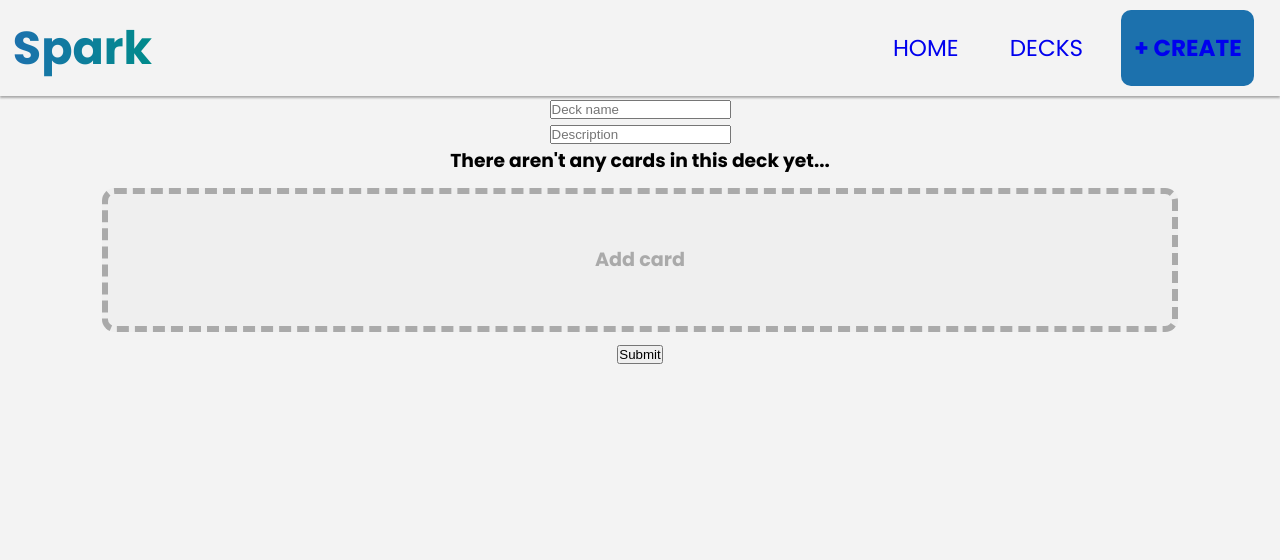
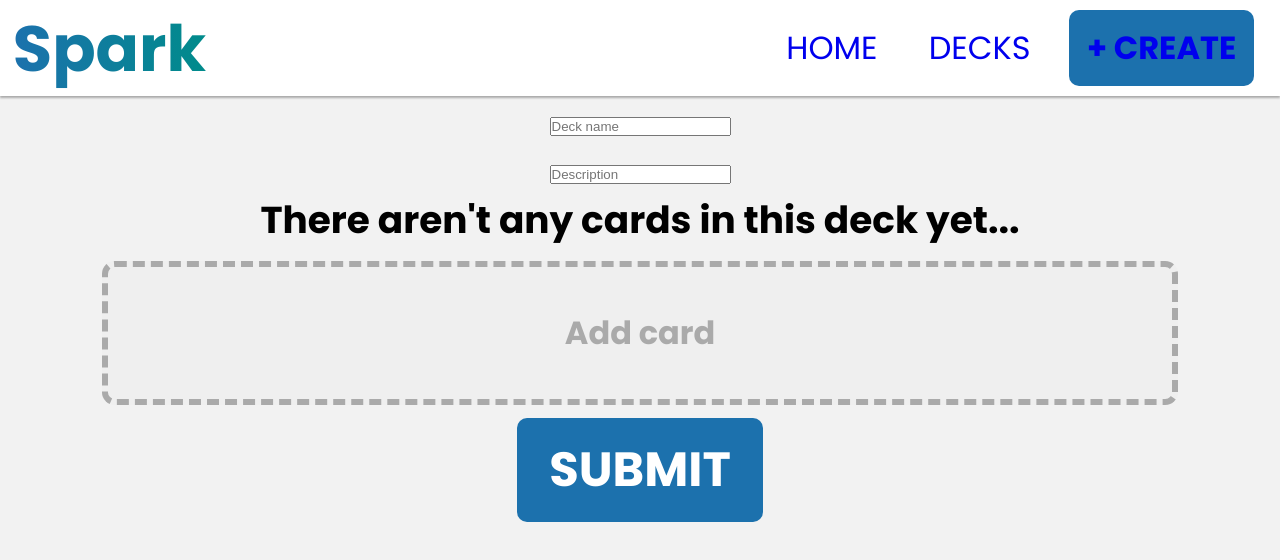
Before and after one commit to notverygood135/flashcard, a React (Vite) app: page /create in a window 1280 px wide. Shown: the top 560 px of the page. Built offline with nearby package versions, Linux system fonts and the light colour scheme.

Commit message:
Added test feature

```diff
--- a/src/App.css
+++ b/src/App.css
@@ -4,5 +4,5 @@
 }
 
 body {
-    background: #f3f3f3;
+    background: #f2f2f2;
 }
--- a/src/App.jsx
+++ b/src/App.jsx
@@ -5,6 +5,7 @@ import Home from './Home/Home';
 import Create from './Create/Create';
 import Decks from './Decks/Decks';
 import DeckEdit from './Create/DeckEdit';
+import Test from './Test/Test';
 
 export default function App() {
     return (
@@ -16,6 +17,7 @@ export default function App() {
                 <Route path="/decks" element={<Decks />} />
                 <Route path="/create" element={<Create />} />
                 <Route path={'/decks/:id'} exact element={<DeckEdit />} />
+                <Route path={'/test/:id'} exact element={<Test />} />
                 <Route component={Error} />
             </Routes>
         </div>
--- a/src/Create/Create.jsx
+++ b/src/Create/Create.jsx
@@ -123,7 +123,7 @@ export default function Create() {
             </form>
             {cardList.length > 0 ? cardList : <h3>There aren't any cards in this deck yet...</h3>}
             <button className={styles.addCardButton} onClick={addCard}>Add card</button>
-            <button type="submit" onClick={create}>Submit</button>
+            <button type="submit" onClick={create} id={styles.submitButton}>Submit</button>
         </section>
         </>
     )
--- a/src/Create/Create.module.css
+++ b/src/Create/Create.module.css
@@ -83,3 +83,22 @@
 #delete:hover {
     background: var(--lightRed)
 }
+
+#submitButton {
+    padding: 0.5rem 1rem;
+    font-size: 1.5rem;
+    font-family: 'Poppins', sans-serif;
+    font-weight: 700;
+    text-transform: uppercase;
+    min-width: 5rem;
+    background: var(--darkBlue);
+    color: white;
+    border: none;
+    border-radius: 10px;
+    font-weight: 700;
+}
+
+#submitButton:hover {
+    background: var(--lightBlue);
+    cursor: pointer;
+}
--- a/src/Create/DeckEdit.jsx
+++ b/src/Create/DeckEdit.jsx
@@ -172,7 +172,7 @@ export default function DeckEdit() {
             </form>
             {cardList.length > 0 ? cardList : <h3>There aren't any cards in this deck yet...</h3>}
             <button className={styles.addCardButton} onClick={addCard}>Add card</button>
-            <button type="submit"  onClick={update}>Submit</button>
+            <button type="submit"  onClick={update} id={styles.submitButton}>Submit</button>
         </section>
         </>
     )
--- a/src/Decks/DeckItem.jsx
+++ b/src/Decks/DeckItem.jsx
@@ -1,4 +1,4 @@
-import { BiPencil, BiTrash } from 'react-icons/bi';
+import { BiPencil, BiTrash, BiBook } from 'react-icons/bi';
 import { NavLink } from 'react-router-dom';
 import styles from './Decks.module.css'
 
@@ -22,6 +22,9 @@ export default function DeckItem(props) {
                     <button className={styles.deckButton}>
                         <NavLink id={styles.edit} to={`/decks/${props.id}`}><BiPencil /></NavLink>
                     </button>
+                    <button className={styles.deckButton}>
+                        <NavLink id={styles.edit} to={`/test/${props.id}`}><BiBook /></NavLink>
+                    </button>
                     <button onClick={() => props.delete(props.id)} className={styles.deckButton} id={styles.delete}><BiTrash /></button>
                 </div>
             </div>
--- a/src/Navbar/Navbar.module.css
+++ b/src/Navbar/Navbar.module.css
@@ -9,6 +9,7 @@
     align-items: center;
     padding: 0 1vw;
     height: 12vh;
+    background: white;
     box-shadow: 0 2px 2px #AAAAAA;
 }
 
--- /dev/null
+++ b/src/Test/Test.jsx
@@ -0,0 +1,79 @@
+import { useState, useEffect } from 'react';
+import { useParams } from 'react-router-dom';
+import styles from './Test.module.css';
+import TestCard from './TestCard';
+import { BiChevronLeft, BiChevronRight } from 'react-icons/bi'
+
+export default function Test() {
+    const deckID = useParams().id;
+    const [deckData, setDeckData] = useState({});
+    const [cards, setCards] = useState([]);
+    const [cardsData, setCardsData] = useState({});
+    const [currentCard, setCurrentCard] = useState(0);
+
+    const cardList = cards.map(card =>
+        <TestCard
+            key={card.id}
+            id={card.id}
+            deckID={card.deckid}
+            question={cardsData[card.id]?.question}
+            answer={cardsData[card.id]?.answer}
+            examples={cardsData[card.id]?.examples}
+        />
+    );
+
+    useEffect(() => {
+        getDeck(deckID);
+        getDeckCards(deckID);
+    }, []);
+
+    function getDeck(deckID) {
+        fetch('http://localhost:3001/decks')
+        .then(response => {
+            return response.json();
+        })
+        .then(data => {
+            data = data.filter(deck => deck.id === deckID);
+            setDeckData({name: data[0].name, description: data[0].description});
+        });
+    }
+
+    function getDeckCards(deckID) {
+        let cardsData = {};
+        fetch(`http://localhost:3001/cards/${deckID}`)
+        .then(response => {
+            return response.json();
+        })
+        .then(data => {
+            data.sort(() => Math.random() - 0.5);
+            setCards(data);
+            data.forEach(card =>
+                cardsData[card.id] = {question: card.question, answer: card.answer, examples: card.examples});
+            setCardsData(cardsData);
+        });
+    }
+
+    function handleClick(direction) {
+        setCurrentCard(prevCard => prevCard + direction);
+    }
+
+    return (
+        <>
+        <section id={styles.testContainer}>
+            <div className={styles.testButtonWrapper}>
+                {currentCard > 0 &&
+                <button onClick={() => handleClick(-1)} className={styles.testButton}>
+                    <BiChevronLeft />
+                </button>}
+            </div>
+            {cardList.length > 0 ? cardList[currentCard] : <h3>There aren't any cards in this deck yet...</h3>}
+            <div className={styles.testButtonWrapper}>
+                {currentCard < cardList.length - 1 &&
+                <button onClick={() => handleClick(1)} className={styles.testButton}>
+                    <BiChevronRight />
+                </button>}
+            </div>
+        </section>
+        </>
+    )
+}
--- /dev/null
+++ b/src/Test/Test.module.css
@@ -0,0 +1,78 @@
+:root {
+    --darkBlue: #1c71ad;
+    --lightBlue: #228ad4;
+    --darkRed: #bd1917;
+    --lightRed: #e02e2b;
+}
+
+#testContainer {
+    height: 88vh;
+    padding: 0 3rem;
+    display: flex;
+    justify-content: space-between;
+    align-items: center;
+}
+
+.testButtonWrapper {
+    height: 3rem;
+    width: 3rem;
+}
+
+.testButton {
+    display: flex;
+    justify-content: center;
+    align-items: center;
+    font-size: 3rem;
+    border-radius: 50%;
+    border: none;
+    background: var(--darkBlue);
+    color: white
+}
+
+.testButton:hover {
+    cursor: pointer;
+    background: var(--lightBlue);
+}
+
+#testCard {
+    width: 50vw;
+    height: 60vh;
+    display: flex;
+    flex-direction: column;
+    justify-content: space-around;
+    align-items: center;
+
+    background: white;
+    font-family: 'Poppins', sans-serif;
+    border-radius: 1rem;
+    box-shadow: 0 5px 5px #AAAAAA;
+}
+
+#testCard:hover {
+    cursor: pointer;
+}
+
+#testCard h1 {
+    font-size: 2rem;
+}
+
+#testCard h2 {
+    font-size: 1.5rem;
+}
+
+#cardQuestion {
+    height:40%;
+    display: flex;
+    flex-direction: column;
+    align-items: center;
+    justify-content: center;
+}
+
+#cardExamples {
+    height: 60%;
+    width: 100%;
+    display: flex;
+    padding-left: 3rem;
+    flex-direction: column;
+    justify-items: left;
+}
--- /dev/null
+++ b/src/Test/TestCard.jsx
@@ -0,0 +1,27 @@
+import { useState, useEffect } from 'react';
+import { BiTrash } from 'react-icons/bi';
+import styles from './Test.module.css';
+
+export default function TestCard(props) {
+    const [showAnswer, setShowAnswer] = useState(false);
+
+    function handleClick () {
+        setShowAnswer(!showAnswer);
+    }
+
+    return (
+        <>
+        <div id={styles.testCard} className={showAnswer ? 'active' : null} onClick={handleClick}>
+            <div id={styles.cardQuestion}>
+                <h1>{props.question}</h1>
+                {showAnswer && <h2>{props.answer}</h2>}
+            </div>
+            {showAnswer &&
+            <div id={styles.cardExamples}>
+                <h2>Example:</h2>
+                <p>{props.examples}</p>
+            </div>}
+        </div>
+        </>
+    )
+}
--- a/src/index.css
+++ b/src/index.css
@@ -1,3 +1,7 @@
+html {
+    font-size: clamp(10px, 4vh, 50px);
+}
+
 :root {
     font-synthesis: none;
     text-rendering: optimizeLegibility;
```
